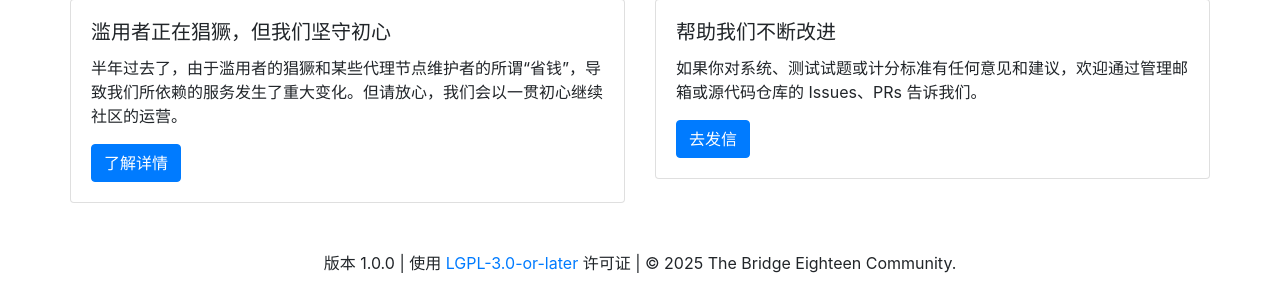
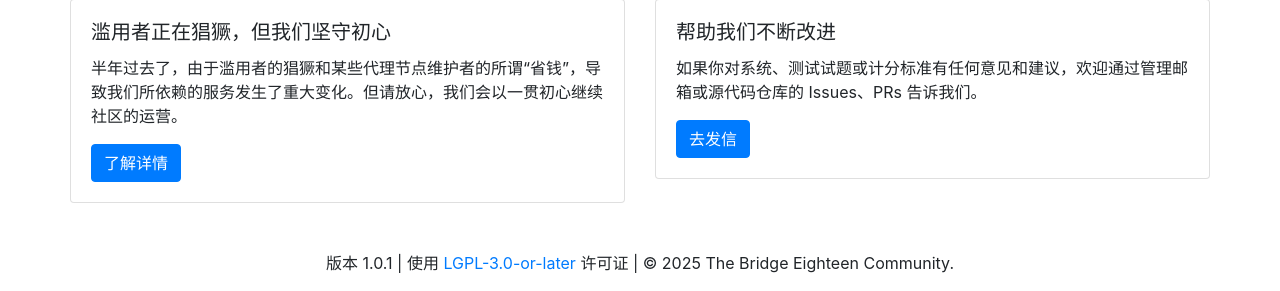
Before and after one commit to bridgeeighteen/b18-exam, a PHP site: page /index.php in a window 1280 px wide. Shown: the part 537-828 px from the top of the page. Run offline with PHP 8.4, Linux system fonts and the light colour scheme; some libraries are stand-ins or nearby versions.

Commit message:
版本 1.0.1

```diff
--- a/includes/version.php
+++ b/includes/version.php
@@ -1,2 +1,2 @@
 <?php
-define('VERSION', '1.0.0');
+define('VERSION', '1.0.1');
```
